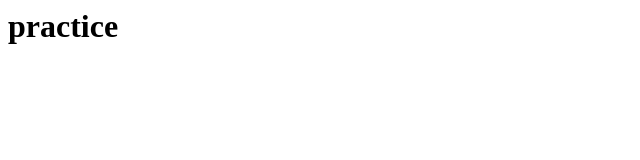
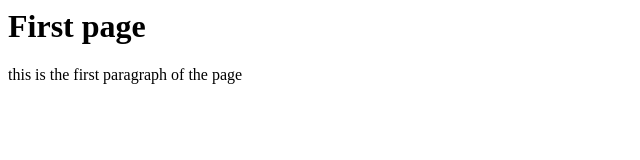
Before and after one commit to MarcRodrigFelix/git-course, a plain HTML site: page index.html in a window 1280 px wide. Shown: the whole page, without its empty margins (0-640 px from the left). Drawn offline with Linux system fonts and the light colour scheme.

Commit message:
changed the index file

```diff
--- a/index.html
+++ b/index.html
@@ -1,7 +1,7 @@
 <html>
-    <head>
         <body>
-            <h1>practice</h1>
+            <h1>First page</h1>
+            <p>this is the first paragraph of the page</p>
         </body>
     </head>
 </html>
```
